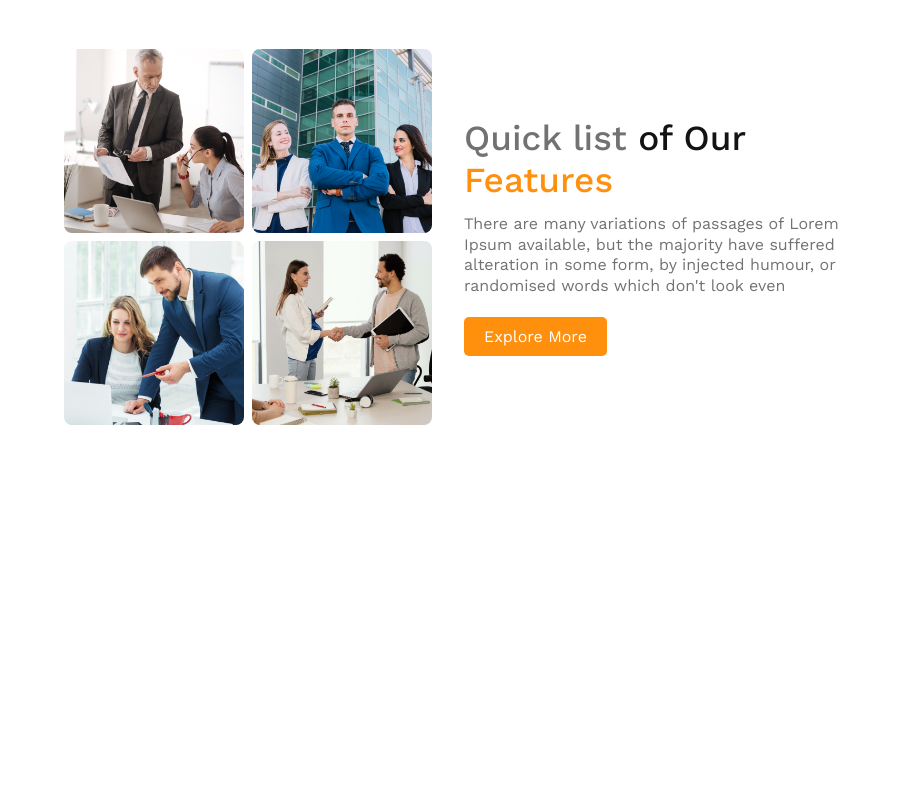
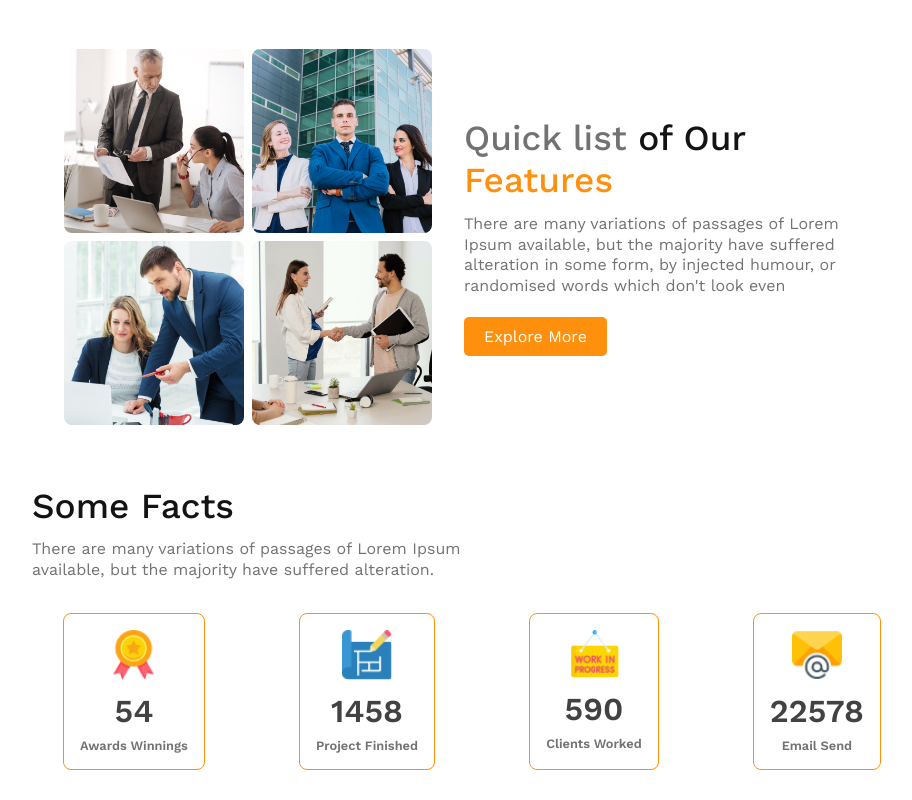
Before and after one commit to nipun-info/g3-architech, a plain HTML site: page index.html in a window 1280 px wide. Shown: the part 908-1708 px from the top of the page, without its empty margins (168-1080 px from the left). Before the commit the page ends 1363 px from the top, so only its background shows below. Drawn offline with nearby package versions, Linux system fonts and the light colour scheme.

Commit message:
finish facts section

```diff
--- a/css/style.css
+++ b/css/style.css
@@ -120,6 +120,7 @@ nav ul a {
     border-radius: 0.5rem;
 }
 
+
 .team-content-card span:nth-child(1){
     color: #727272;
 }
@@ -133,6 +134,39 @@ nav ul a {
 
 /* Fact section start */
 
+.facts-content-card {
+    max-width: 500px;
+    margin-bottom: 2rem;
+}
+
+.facts-achivements {
+    display: flex;
+    justify-content: space-around;
+    text-align: center;
+    gap: 2rem;
+}
+
+.facts-info-card {
+    border: 1px solid #FF900E;
+    border-radius: .5rem;
+    padding: 1rem;
+}
+.facts-info-card img {
+    max-width: 50px;
+    height: auto;
+    object-fit: cover;
+}
+.facts-info-card .count {
+    color: #424242;
+    font-size: 2rem;
+    font-weight: 600;
+    margin: 0.5rem 0;
+}
+.facts-info-card p {
+    color: #727272;
+    font-size: 0.8rem;
+    font-weight: 600;
+}
 
 /* Sponspor section start */
 
@@ -170,6 +204,15 @@ nav ul a {
         max-width: 200px;
     }
 
+    .facts-achivements {
+        flex-direction: column;
+    }
+    .facts-info-card {
+        padding: 0.8rem 0.2rem;
+    }
+
+
+
 }
 
 /* medium or tablet devices */
--- a/index.html
+++ b/index.html
@@ -76,6 +76,42 @@
         <!-- Features section end -->
 
         <!-- Facts section start -->
+        <section>
+            <div class="container">
+                <div class="facts-section">
+                    <div class="facts-content-card">
+                        <h2 class="section-title">
+                            Some Facts
+                        </h2>
+                        <p class="txt-lead">
+                            There are many variations of passages of Lorem Ipsum available, but the majority have suffered alteration.
+                        </p>
+                    </div>
+                    <div class="facts-achivements">
+                        <div class="facts-info-card">
+                            <img src="images/icons/ribon.png" alt="">
+                            <h3 class="count">54</h3>
+                            <p>Awards Winnings</p>
+                        </div>
+                        <div class="facts-info-card">
+                            <img src="images/icons/projects.png" alt="">
+                            <h3 class="count">1458</h3>
+                            <p>Project Finished</p>
+                        </div>
+                        <div class="facts-info-card">
+                            <img src="images/icons/customers.png" alt="">
+                            <h3 class="count">590</h3>
+                            <p>Clients Worked</p>
+                        </div>
+                        <div class="facts-info-card">
+                            <img src="images/icons/email.png" alt="">
+                            <h3 class="count">22578</h3>
+                            <p>Email Send</p>
+                        </div>
+                    </div>
+                </div>
+            </div>
+        </section>
         <!-- Facts section end -->
 
         <!-- Sponspors section start -->
```
